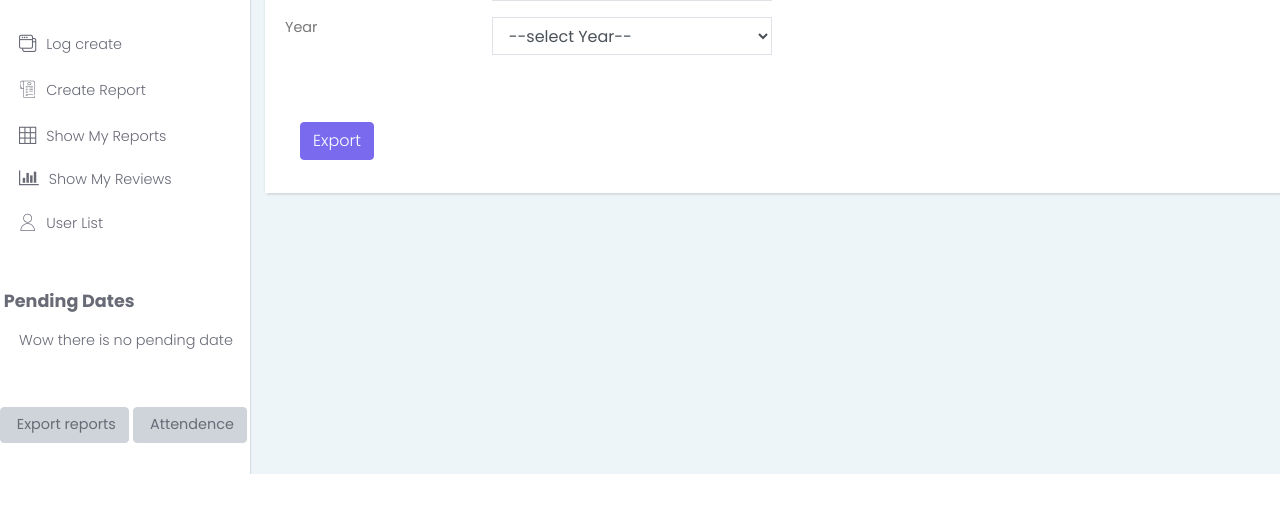
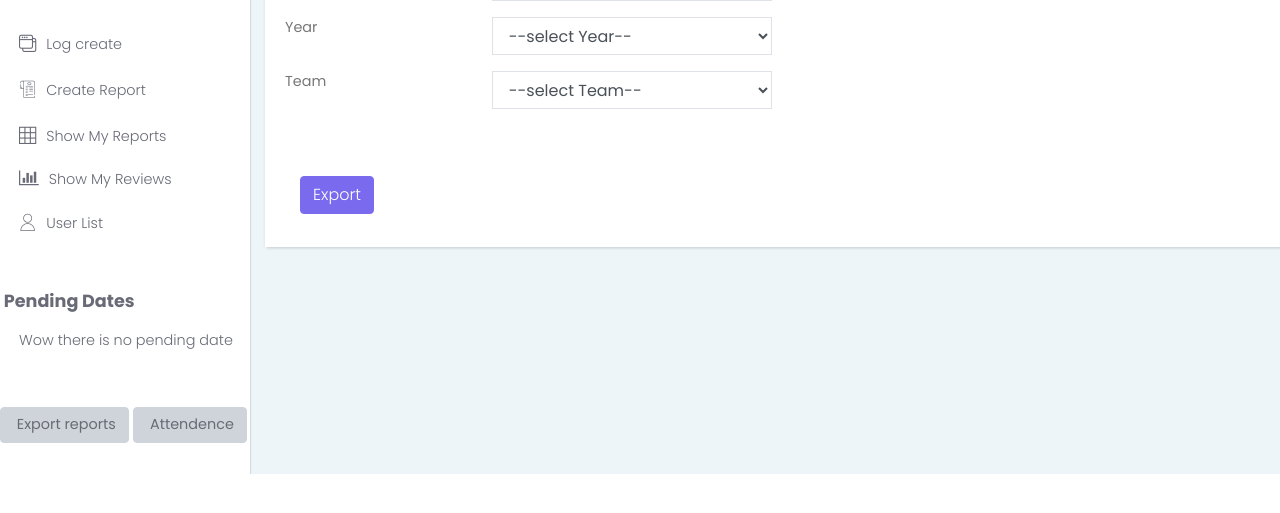
Before and after one commit to sambathsam/Deployment-Tracker, a Django app: page /attendence/ in a window 1280 px wide. Shown: the part 179-692 px from the top of the page. Run offline with Django 3.2, Linux system fonts and the light colour scheme; the visitor is signed in with stand-in values (Sample User, id 1); data that the repository does not hold is empty; parts of the project's set-up code (start-up, migrations or seed data) failed here and were passed over; some libraries are stand-ins or nearby versions.

Commit message:
User active status

```diff
--- a/report/forms.py
+++ b/report/forms.py
@@ -29,7 +29,7 @@ class CustomUserChangeForm(UserChangeForm):
         model  = CustomUser
 #         fields = UserChangeForm.Meta.fields
         fields = ('username', 'email','primary_project','legacy_Empid','Empid','EmpName','date_join',
-                  'primary_process','is_superuser', 'Designation','Team','Empimage','password')#UserChangeForm.Meta.fields
+                  'primary_process','is_superuser', 'Designation','Team','Empimage','password','Empstatus')#UserChangeForm.Meta.fields
 
 class ReviewForm(forms.ModelForm):
     class Meta:
--- a/report/models.py
+++ b/report/models.py
@@ -18,6 +18,7 @@ class CustomUser(AbstractUser):
     Designation = models.CharField(blank=True, max_length=250, null=True)
     Team = models.CharField(blank=True, max_length=250, null=True)
     status      = models.IntegerField(default=0,blank=True)
+    Empstatus      = models.CharField(max_length=50,default='Active', blank=True)
     Empimage   = models.ImageField("EmpImages", upload_to="EmpImages/",blank=True,null=True)
     def __str__(self):
         return self.EmpName
@@ -70,7 +71,7 @@ class Report(models.Model):
     hold_hours   = models.DecimalField((u"Number of Hours"),max_digits=9, decimal_places=2,blank=True,default=0)
     Comments   = models.CharField(max_length=500,default='',blank=True,null=True)
     dtcollected = models.DateField(auto_now_add=True)
-    status  = models.IntegerField(default=0,blank=True)
+    status      = models.IntegerField(default=0,blank=True)
     Reportstatus      = models.CharField(max_length=50,default='Waiting', blank=True)
     def __str__(self):
         return self.Name
--- a/report/templates/review/Attendence.html
+++ b/report/templates/review/Attendence.html
@@ -37,8 +37,16 @@
 						<option value="2020">2020</option>
 						<option value="2021">2021</option>
 				</select></div></div>
+		<div class="form-group row">
+		<label for="id_Team" class="col-sm-2 form-control-label">Team  </label>
+			<div class="col-sm-3">
+			<select name ="Team" class="form-control" id="id_Team" required>
+						<option value="">--select Team--</option>
+						{% for teams in team%}
+			                <option value= "{{teams}}">{{teams}}</option>
+			             {%endfor%}
+				</select></div></div>
 		<br></br>
-
 		<div class="form-group">
 	      <div class="col-sm-offset-2 col-sm-10">
 	        <button type="submit" class="btn btn-primary glyphicon glyphicon-print"> Export</button>
--- a/report/views.py
+++ b/report/views.py
@@ -120,14 +120,15 @@ def HomePageView(request):
 #     queryset = CustomUser.objects.all()
 #     template_name = 'users/usrlist.html'
 # @login_required(login_url='/login')
+
 def UserList(request):
     if str(request.user) == 'AnonymousUser':
         return redirect('login')
     if request.user.is_staff:
-        queryset = CustomUser.objects.all().order_by('Team')
+        queryset = CustomUser.objects.filter(Empstatus='Active').order_by('Team')
     else:
-        queryset = CustomUser.objects.filter(Team=request.user.Team).order_by('Team')
-    page = request.GET.get('page', 1)
+        queryset = CustomUser.objects.filter(Empstatus='Active',Team=request.user.Team).order_by('Team')
+    page      = request.GET.get('page', 1)
     paginator = Paginator(queryset, 100)
     try:
         queryset = paginator.page(page)
@@ -642,23 +643,24 @@ def load_subpro(request):
 def attendence(request):
     if request.user.is_superuser:
         import calendar
+        team_name = Team.objects.all()
         if request.method =="POST":
             month = request.POST['Month']
             yyr   = request.POST['Year']
+            team  = request.POST['Team']
 #             currmonth = datetime.date.today().strftime('%Y-%m')
 #             year  = currmonth.split('-')[0]
             num_days = calendar.monthrange(int(yyr), int(month))[1]
             days = [datetime.date(int(yyr),int(month), day) for day in range(1, num_days+1)]
             if request.user.is_staff:
-                rows = Report.objects.filter(~Q(Empid = '1'),Report_date__month=int(month),Report_date__year=int(yyr)).values_list('Empid','Name','Report_date','Attendence').order_by('Empid')
-                Name_detail = CustomUser.objects.filter(~Q(Empid = '1')).values_list('Empid','EmpName')
+                rows = Report.objects.filter(~Q(Empid = '1'),Report_date__month=int(month),Report_date__year=int(yyr),Team=team).values_list('Empid','Name','Report_date','Attendence').order_by('Empid')
+                Name_detail = CustomUser.objects.filter(~Q(Empid = '1'),Team=team).values_list('Empid','EmpName')
             else:
-                rows = Report.objects.filter(~Q(Empid = '1'),Report_date__month=int(month),Report_date__year=int(yyr),Team=request.user.Team).values_list('Empid','Name','Report_date','Attendence').order_by('Empid')
-                Name_detail = CustomUser.objects.filter(~Q(Empid = '1'),Team=request.user.Team).values_list('Empid','EmpName')
+                rows = Report.objects.filter(~Q(Empid = '1'),Report_date__month=int(month),Report_date__year=int(yyr),Team=team).values_list('Empid','Name','Report_date','Attendence').order_by('Empid')
+                Name_detail = CustomUser.objects.filter(~Q(Empid = '1'),Team=team).values_list('Empid','EmpName')
             if len(rows)==0:
-                return HttpResponse("<h2>No reports for Selected Month</h2>")
+                return HttpResponse("<h2>No reports for Selected Month</h2><h3> Refresh  page</h3>")
             a= {};i=1
-
             for name in Name_detail:
                 name = name[1]
                 a[name.lower()] = i
@@ -708,9 +710,10 @@ def attendence(request):
             wb.save(response)
             return response
         else:
-            return render(request, 'review/Attendence.html')
+            return render(request, 'review/Attendence.html',{'team':team_name})
     else:
         return redirect('login')
+
 def export_users_xls(request):
     if request.user.is_superuser:
         if request.user.is_staff:
```
Also changed, not shown: report/templates/users/edit_user.html (+9 -1 lines), report/migrations/0005_auto_20200727_0900.py (added), reports.sqlite3.
